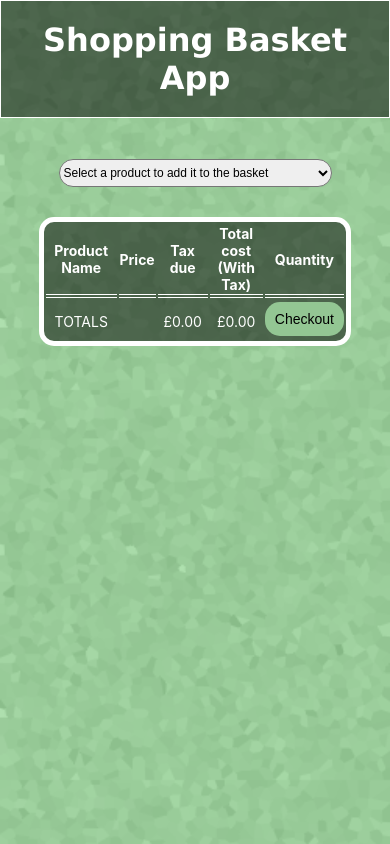
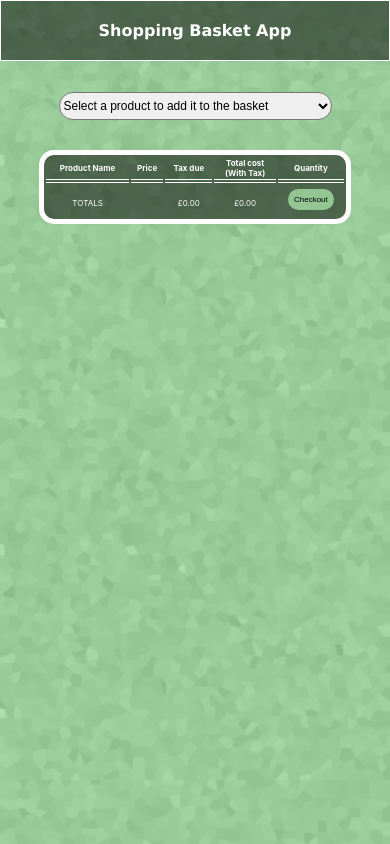
Before and after one commit to aidnolan/shopping-basket, a React (Create React App) app: page / in a window 390 px wide. Built offline with nearby package versions, Linux system fonts and the light colour scheme.

Commit message:
Further screen-sizing responsiveness added

```diff
--- a/src/App.css
+++ b/src/App.css
@@ -102,7 +102,8 @@ optgroup {
 }
 
 .quantityDisplay {
-  width: 150px;
+  width: 120px;
+
 }
 
 .quantityNum {
@@ -125,7 +126,7 @@ optgroup {
   margin-top: 100px;
   background-color: rgb(255,255,255);
   border: 2px solid rgba(0, 0, 0, 0.8);
-  width: 90%;
+  width: 65%;
   padding: 10px
 }
 
@@ -147,7 +148,20 @@ optgroup {
     width: 80%;
   }
 
+  td>input {
+    padding: 6px
+  }
+
   button {
     padding: 1px 5px;
   }
 }
+
+@media only screen and (max-width: 400px) {
+  table, td, tr, .totalRow>td, td>input {
+    font-size: 8px;
+  }
+  h1 {
+    font-size: 16px
+  }
+}
```
